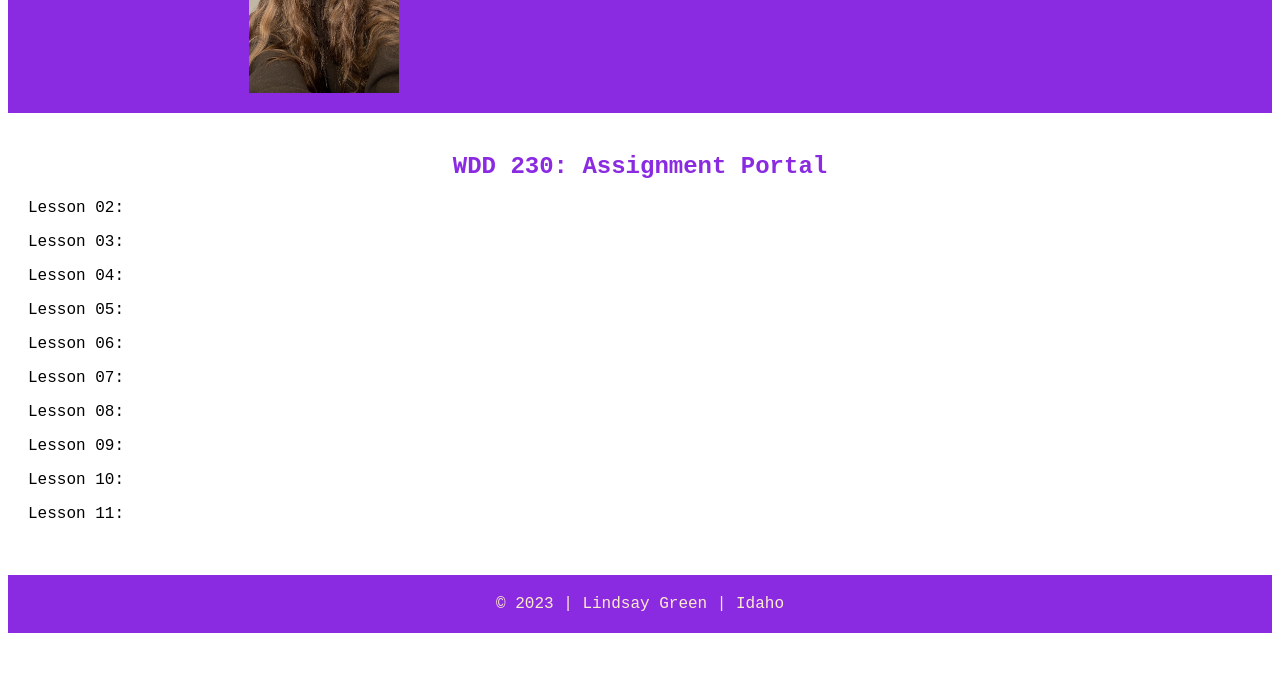
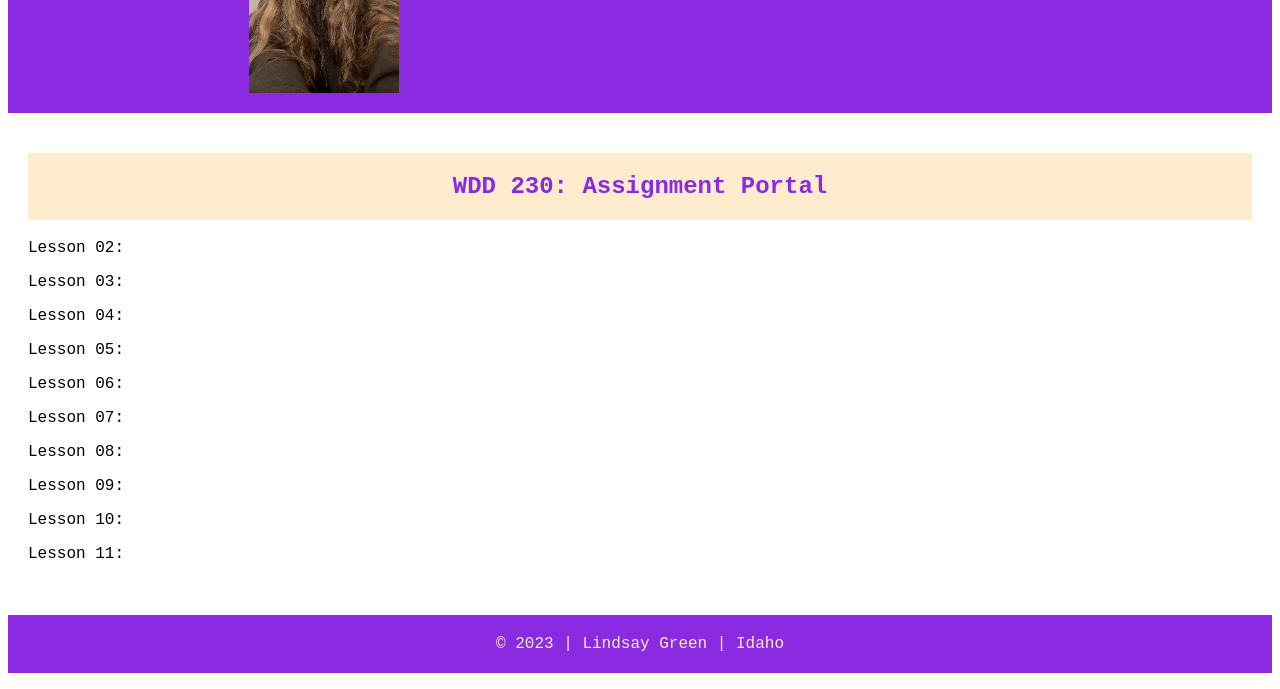
Before and after one commit to greenlindsay/wdd230, a plain HTML site: page index.html in a window 1280 px wide. Shown: the part 202-891 px from the top of the page. Before the commit the page ends 851 px from the top, so only its background shows below. Drawn offline with Linux system fonts and the light colour scheme.

Commit message:
description

```diff
--- a/index.html
+++ b/index.html
@@ -3,7 +3,7 @@
 <head>
     <meta charset="UTF-8">
     <meta http-equiv="X-UA-Compatible" content="IE=edge">
-    <meta name="viewport" content="width=device-width, initial-scale=1.0">
+    <meta name="description" content="Assignment portal for Lindsay Green in WDD 230: Web Frontend Development at Brigham Young University - Idaho">
     <title>Assignment Portal</title>
     <link rel="stylesheet" href="styles/portal.css">
 </head>
--- a/styles/portal.css
+++ b/styles/portal.css
@@ -21,7 +21,8 @@ main h2{
     text-align: center;
     color:blueviolet;
     font-family: 'Courier New', Courier, monospace;
-
+    background-color: blanchedalmond;
+    padding: 20px;
 }
 main p{
     font-family: 'Courier New', Courier, monospace;
```
